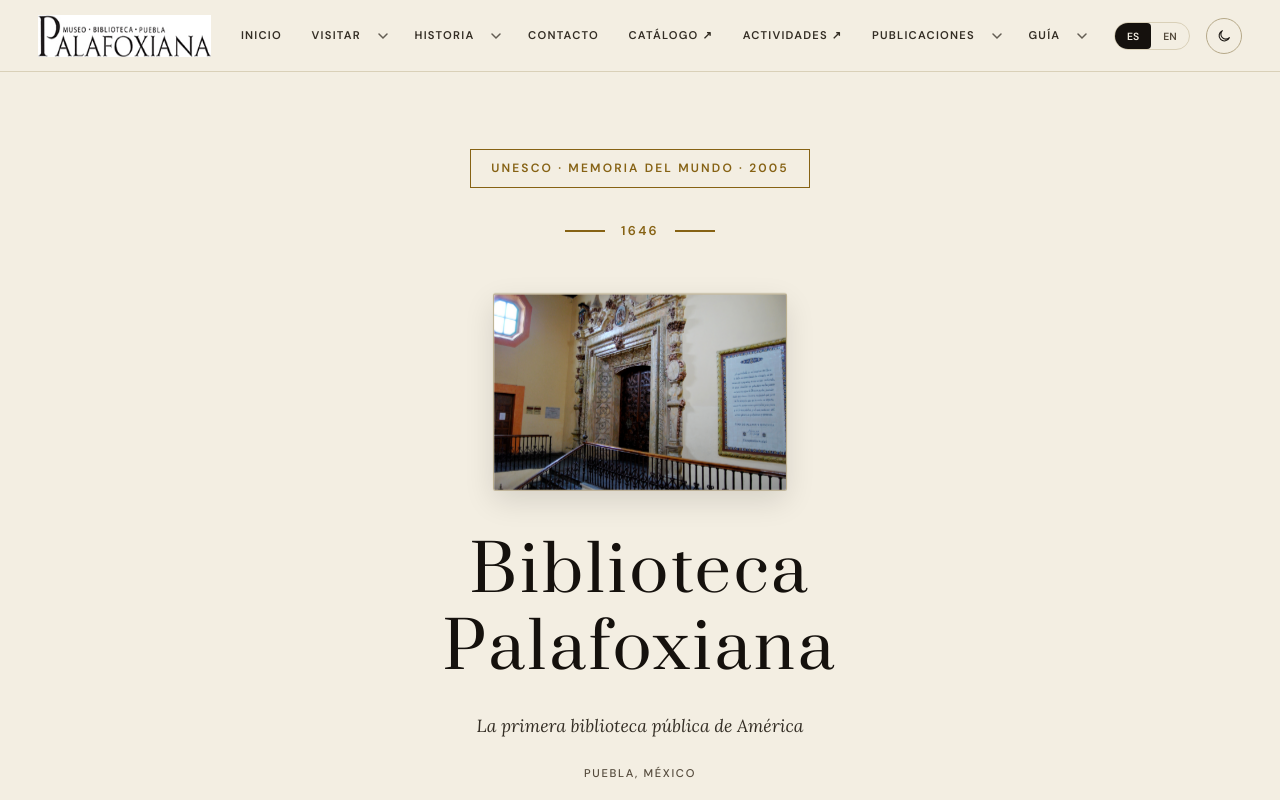
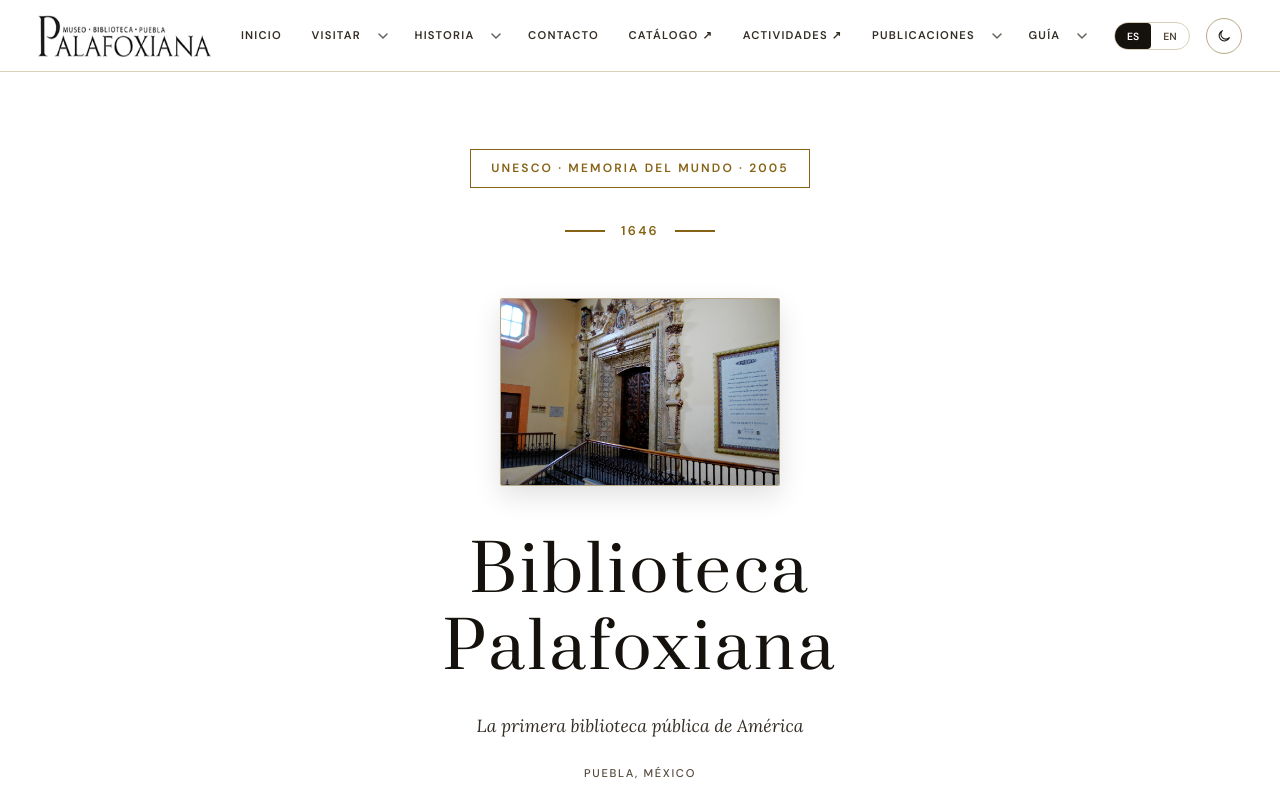
Before and after one commit to abarriuso/palafoxiana-redesign, a plain HTML site: page index.html in a window 1280 px wide. Shown: the top 800 px of the page. Drawn offline with Linux system fonts and the light colour scheme.

Commit message:
Remove parallax effect, match bg color to logo (white)

```diff
--- a/script.js
+++ b/script.js
@@ -264,7 +264,6 @@ document.addEventListener('DOMContentLoaded', () => {
   initSmoothScroll();
   initScrollFx();
   initCounters();
-  initParallax();
   initCollectionTabs();
   initContactForm();
   initFooterYear();
@@ -610,26 +609,6 @@ function animateNumber(el){
   requestAnimationFrame(tick);
 }
 
-/* ── Hero parallax ───────────────────────────────────── */
-function initParallax(){
-  if (PREFERS_REDUCED_MOTION) return;
-  const img = document.querySelector('.hero-img');
-  if (!img) return;
-
-  let ticking = false;
-  window.addEventListener('scroll', () => {
-    if (ticking) return;
-    requestAnimationFrame(() => {
-      const y = window.scrollY;
-      if (y < window.innerHeight * 1.2){
-        img.style.transform = `translate3d(0, ${y * 0.28}px, 0) scale(1.05)`;
-      }
-      ticking = false;
-    });
-    ticking = true;
-  }, { passive: true });
-}
-
 /* ── Footer year ─────────────────────────────────────── */
 function initFooterYear(){
   const el = document.getElementById('footer-year');
--- a/styles.css
+++ b/styles.css
@@ -6,10 +6,10 @@
 */
 :root{
   /* tono parchment cálido y unificado — sin alternar por sección */
-  --bg:#f3eee2;
-  --bg-alt:#ede7d6;
-  --bg-alt-2:#f0eadb;
-  --bg-elev:#faf5e8;
+  --bg:#ffffff;
+  --bg-alt:#f5f3ef;
+  --bg-alt-2:#f8f6f2;
+  --bg-elev:#fafafa;
 
   --text:#15110d;
   --text-2:#332d24;
```
